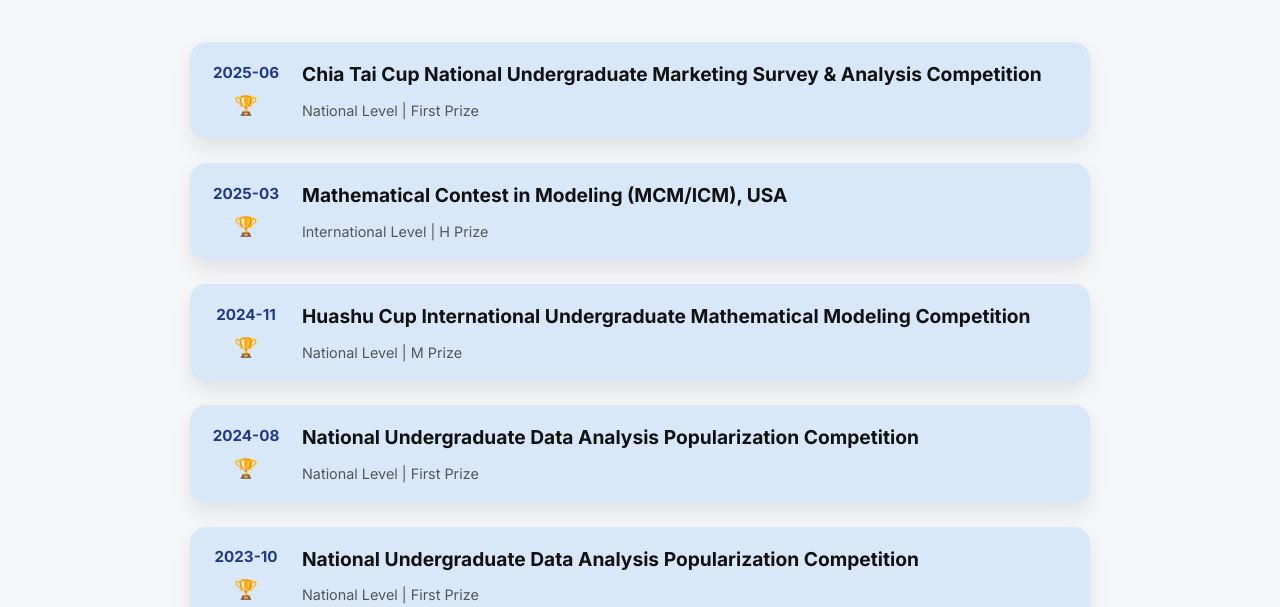
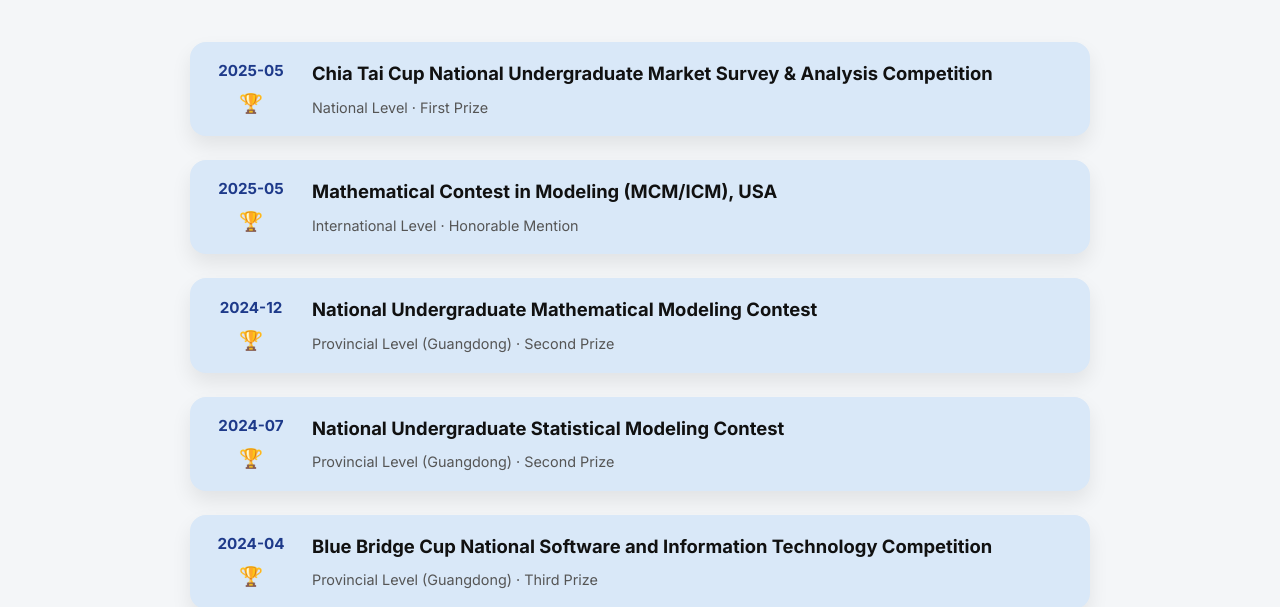
Before and after one commit to cloudcollection/cloudcollection.io, a plain HTML site: page awards.html in a window 1280 px wide. Shown: the part 216-823 px from the top of the page. Drawn offline with Linux system fonts and the light colour scheme.

Commit message:
Update awards.html

```diff
--- a/awards.html
+++ b/awards.html
@@ -11,25 +11,48 @@
   }
   a { text-decoration:none; color:inherit; }
 
-  header { background:#fff; box-shadow:0 2px 8px rgba(0,0,0,0.08); display:flex; justify-content:space-between; align-items:center; padding:1rem 2rem; position:sticky; top:0; z-index:10; }
+  header {
+    background:#fff;
+    box-shadow:0 2px 8px rgba(0,0,0,0.08);
+    display:flex;
+    justify-content:space-between;
+    align-items:center;
+    padding:1rem 2rem;
+    position:sticky;
+    top:0;
+    z-index:10;
+  }
   header .logo { font-weight:700; font-size:1.5rem; color:#1e3a8a; }
   nav ul { display:flex; gap:2rem; list-style:none; margin:0; padding:0; }
   nav ul li a { font-weight:500; color:#333; transition:color 0.2s; }
   nav ul li a:hover { color:#1e3a8a; }
 
-  main { max-width:900px; margin:4rem auto; padding:0 1rem; display:flex; flex-direction:column; gap:1.5rem; }
+  main {
+    max-width:900px;
+    margin:4rem auto;
+    padding:0 1rem;
+    display:flex;
+    flex-direction:column;
+    gap:1.5rem;
+  }
 
   .card {
-    background:#d9e8f8; border-radius:16px; padding:1rem; box-shadow:0 10px 20px rgba(0,0,0,0.08);
-    display:flex; gap:1rem; align-items:center;
-    opacity:0; transform:translateY(30px);
+    background:#d9e8f8;
+    border-radius:16px;
+    padding:1rem;
+    box-shadow:0 10px 20px rgba(0,0,0,0.08);
+    display:flex;
+    gap:1rem;
+    align-items:center;
+    opacity:0;
+    transform:translateY(30px);
     transition:transform 0.5s, box-shadow 0.5s, opacity 0.5s;
   }
-  .card.visible { opacity:1; transform:translateY(0);}
+  .card.visible { opacity:1; transform:translateY(0); }
   .card:hover { transform:translateY(-5px); box-shadow:0 16px 36px rgba(0,0,0,0.12); }
 
   .card .time {
-    min-width:80px;
+    min-width:90px;
     font-weight:700;
     text-align:center;
     color:#1e3a8a;
@@ -41,20 +64,35 @@
   }
   .card .time .trophy { font-size:1.2rem; margin-top:0.2rem; }
 
-  .card .content h2 { margin:0 0 0.5rem 0; font-size:1.2rem; color:#111; }
-  .card .content .meta { font-size:0.9rem; color:#555; }
+  .card .content h2 {
+    margin:0 0 0.4rem 0;
+    font-size:1.15rem;
+    color:#111;
+  }
+  .card .content .meta {
+    font-size:0.9rem;
+    color:#555;
+  }
 
-  footer { padding:2rem 0; text-align:center; background:#fff; box-shadow:0 -2px 12px rgba(0,0,0,0.06); color:#555; font-size:0.9rem; margin-top:4rem; }
+  footer {
+    padding:2rem 0;
+    text-align:center;
+    background:#fff;
+    box-shadow:0 -2px 12px rgba(0,0,0,0.06);
+    color:#555;
+    font-size:0.9rem;
+    margin-top:4rem;
+  }
 
   @media(max-width:600px){
     header { padding:1rem; }
-    main { padding:0 1rem; }
     .card { flex-direction:column; align-items:flex-start; }
     .card .time { min-width:auto; flex-direction:row; gap:0.5rem; }
   }
 </style>
 </head>
 <body>
+
 <header>
   <a href="index.html" class="logo">Ziyi Zhou</a>
   <nav>
@@ -71,59 +109,63 @@
 <main>
   <h1>Awards & Honors</h1>
 
-  <!-- Example Award Card -->
+  <!-- Chia Tai Cup -->
   <div class="card">
     <div class="time">
-      2025-06
+      2025-05
       <div class="trophy">🏆</div>
     </div>
     <div class="content">
-      <h2>Chia Tai Cup National Undergraduate Marketing Survey & Analysis Competition</h2>
-      <div class="meta">National Level | First Prize</div>
+      <h2>Chia Tai Cup National Undergraduate Market Survey & Analysis Competition</h2>
+      <div class="meta">National Level · First Prize</div>
     </div>
   </div>
 
+  <!-- MCM/ICM -->
   <div class="card">
     <div class="time">
-      2025-03
+      2025-05
       <div class="trophy">🏆</div>
     </div>
     <div class="content">
       <h2>Mathematical Contest in Modeling (MCM/ICM), USA</h2>
-      <div class="meta">International Level | H Prize</div>
+      <div class="meta">International Level · Honorable Mention</div>
     </div>
   </div>
 
+  <!-- National Mathematical Modeling -->
   <div class="card">
     <div class="time">
-      2024-11
+      2024-12
       <div class="trophy">🏆</div>
     </div>
     <div class="content">
-      <h2>Huashu Cup International Undergraduate Mathematical Modeling Competition</h2>
-      <div class="meta">National Level | M Prize</div>
+      <h2>National Undergraduate Mathematical Modeling Contest</h2>
+      <div class="meta">Provincial Level (Guangdong) · Second Prize</div>
     </div>
   </div>
 
+  <!-- Statistical Modeling -->
   <div class="card">
     <div class="time">
-      2024-08
+      2024-07
       <div class="trophy">🏆</div>
     </div>
     <div class="content">
-      <h2>National Undergraduate Data Analysis Popularization Competition</h2>
-      <div class="meta">National Level | First Prize</div>
+      <h2>National Undergraduate Statistical Modeling Contest</h2>
+      <div class="meta">Provincial Level (Guangdong) · Second Prize</div>
     </div>
   </div>
 
+  <!-- Blue Bridge Cup -->
   <div class="card">
     <div class="time">
-      2023-10
+      2024-04
       <div class="trophy">🏆</div>
     </div>
     <div class="content">
-      <h2>National Undergraduate Data Analysis Popularization Competition</h2>
-      <div class="meta">National Level | First Prize</div>
+      <h2>Blue Bridge Cup National Software and Information Technology Competition</h2>
+      <div class="meta">Provincial Level (Guangdong) · Third Prize</div>
     </div>
   </div>
 
@@ -145,8 +187,10 @@
         observer.unobserve(entry.target);
       }
     });
-  }, {threshold:0.2});
+  }, { threshold: 0.2 });
+
   cards.forEach(card => observer.observe(card));
 </script>
+
 </body>
 </html>
```
